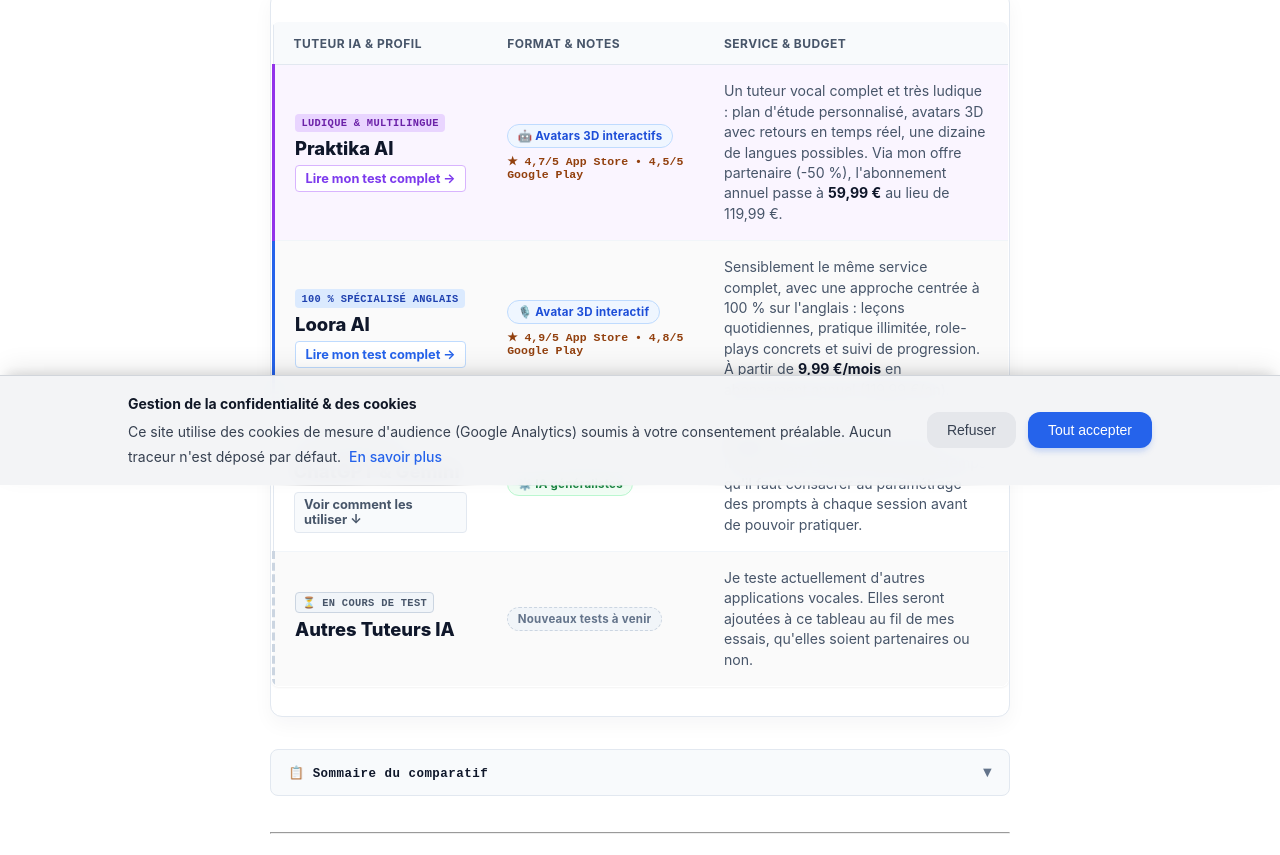
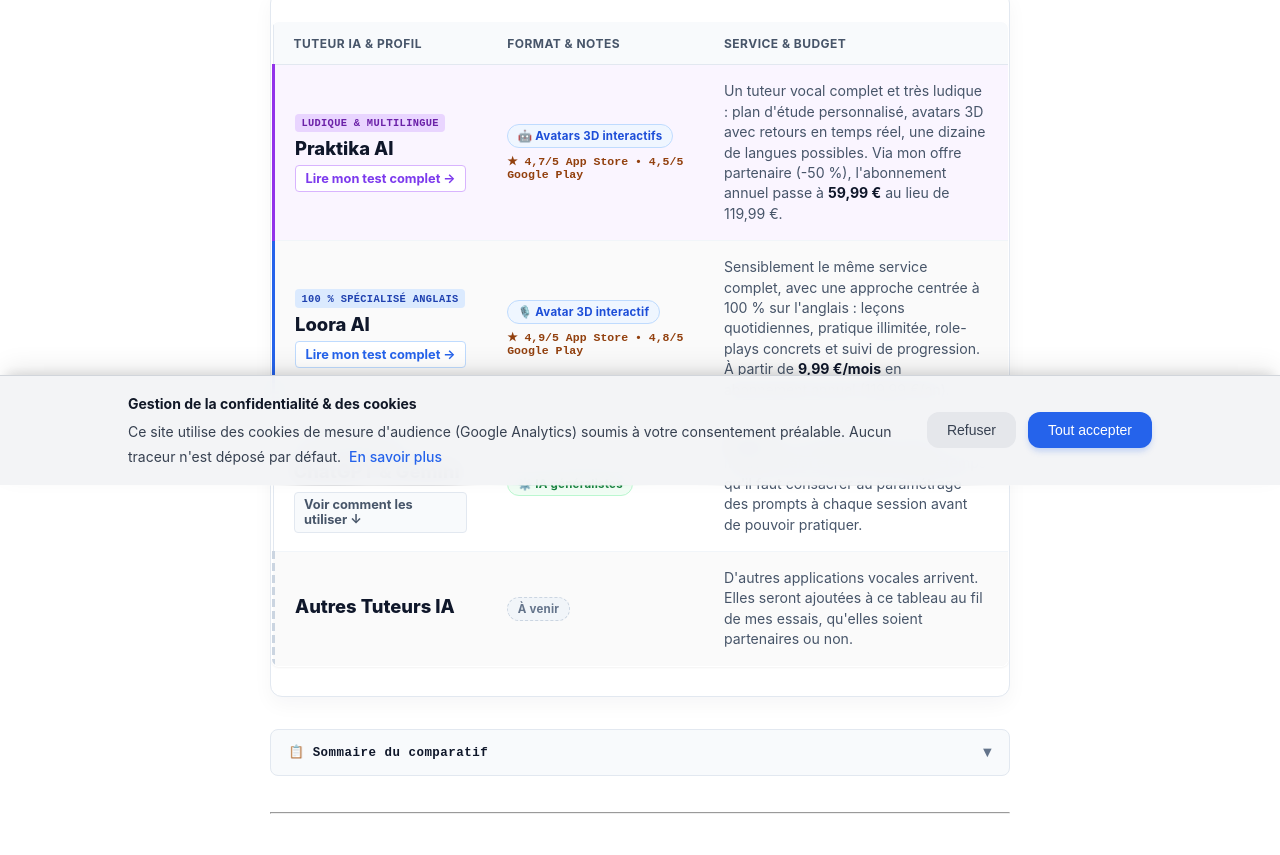
Before and after one commit to Mnr04/parler-malin, an Astro site: page /meilleures-ia-anglais in a window 1280 px wide. Shown: the part 315-1170 px from the top of the page. Built offline with nearby package versions, Linux system fonts and the light colour scheme; Astro itself is replaced by a stand-in of ours.

Commit message:
improve code

```diff
--- a/src/content/blog/meilleures-ia-anglais.md
+++ b/src/content/blog/meilleures-ia-anglais.md
@@ -89,15 +89,14 @@ heroImageAlt: "Comparatif des tuteurs IA pour apprendre l'anglais à l'oral en 2
       <tr class="upcoming-row">
         <td data-label="Tuteur IA">
           <div class="tool-name-wrap">
-            <span class="rank-badge badge-neutral">⏳ EN COURS DE TEST</span>
             <span class="tool-name">Autres Tuteurs IA</span>
           </div>
         </td>
         <td data-label="Format">
-          <span class="badge badge-upcoming">Nouveaux tests à venir</span>
+          <span class="badge badge-upcoming">À venir</span>
         </td>
         <td data-label="Objectif" class="tool-desc">
-          Je teste actuellement d'autres applications vocales. Elles seront ajoutées à ce tableau au fil de mes essais, qu'elles soient partenaires ou non.
+          D'autres applications vocales arrivent. Elles seront ajoutées à ce tableau au fil de mes essais, qu'elles soient partenaires ou non.
         </td>
       </tr>
     </tbody>
```
